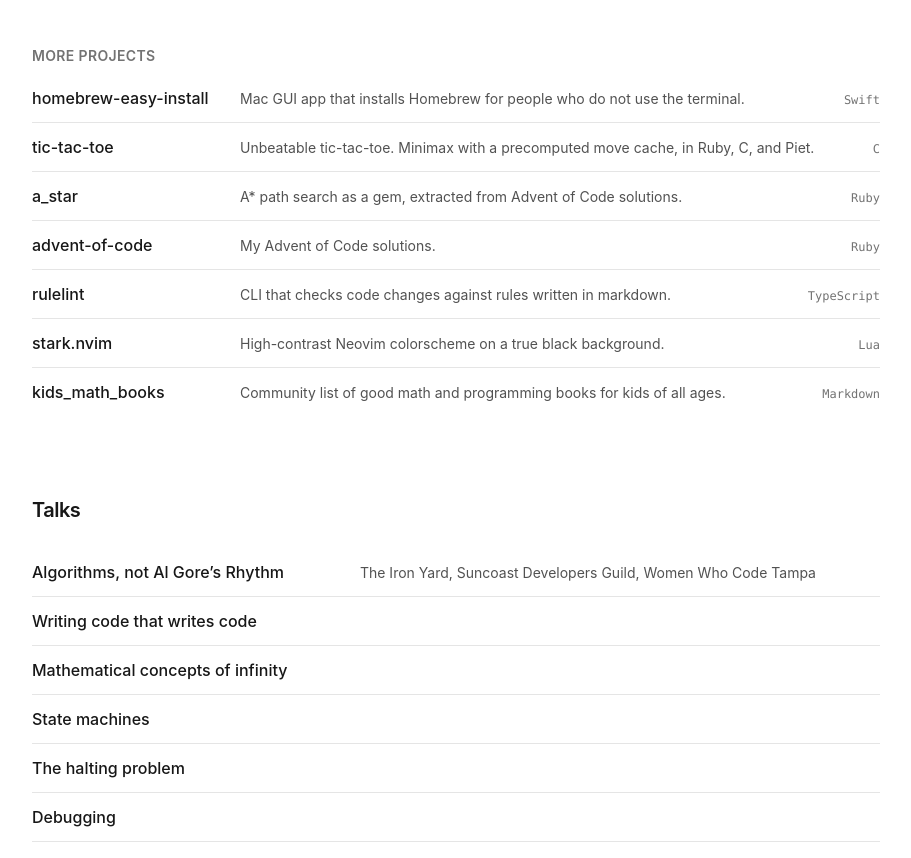
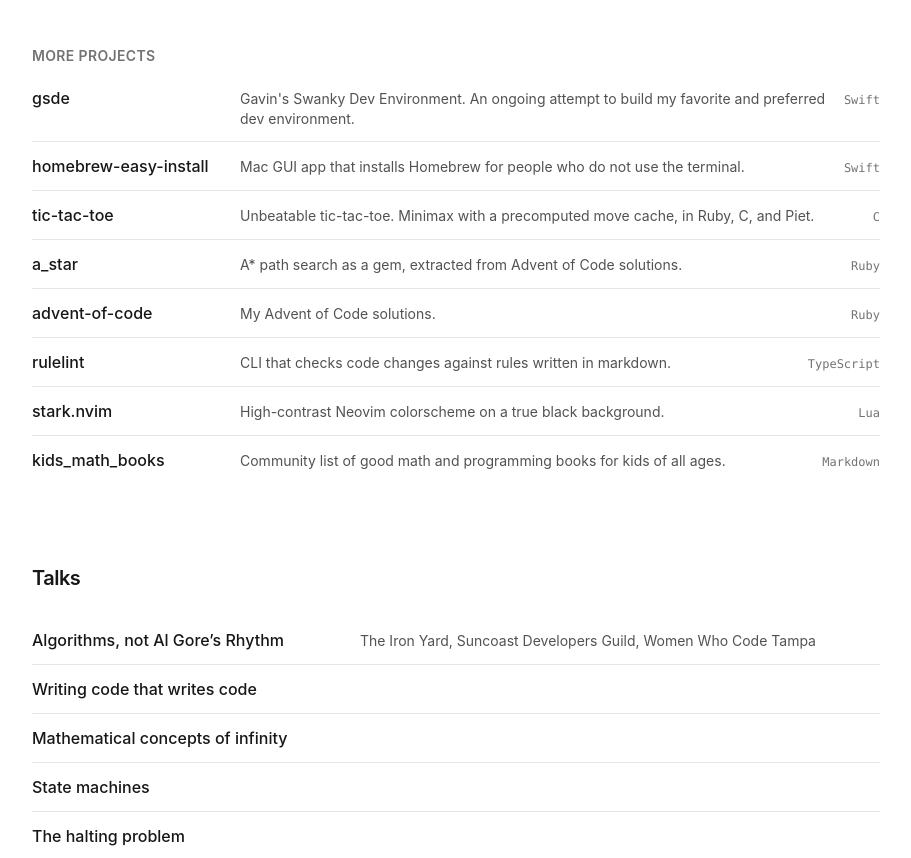
Before and after one commit to gstark/gstark.github.io, a React (Vite) app: page / in a window 1280 px wide. Shown: the part 939-1797 px from the top of the page, without its empty margins (184-1095 px from the left). Built offline with nearby package versions, Linux system fonts and the light colour scheme.

Commit message:
Add gsde to projects

```diff
--- a/src/data.ts
+++ b/src/data.ts
@@ -70,6 +70,12 @@ export const featured: Project[] = [
 
 export const more: Project[] = [
   {
+    name: 'gsde',
+    repo: 'gsde',
+    language: 'Swift',
+    description: "Gavin's Swanky Dev Environment. An ongoing attempt to build my favorite and preferred dev environment.",
+  },
+  {
     name: 'homebrew-easy-install',
     repo: 'homebrew-easy-install',
     language: 'Swift',
```
